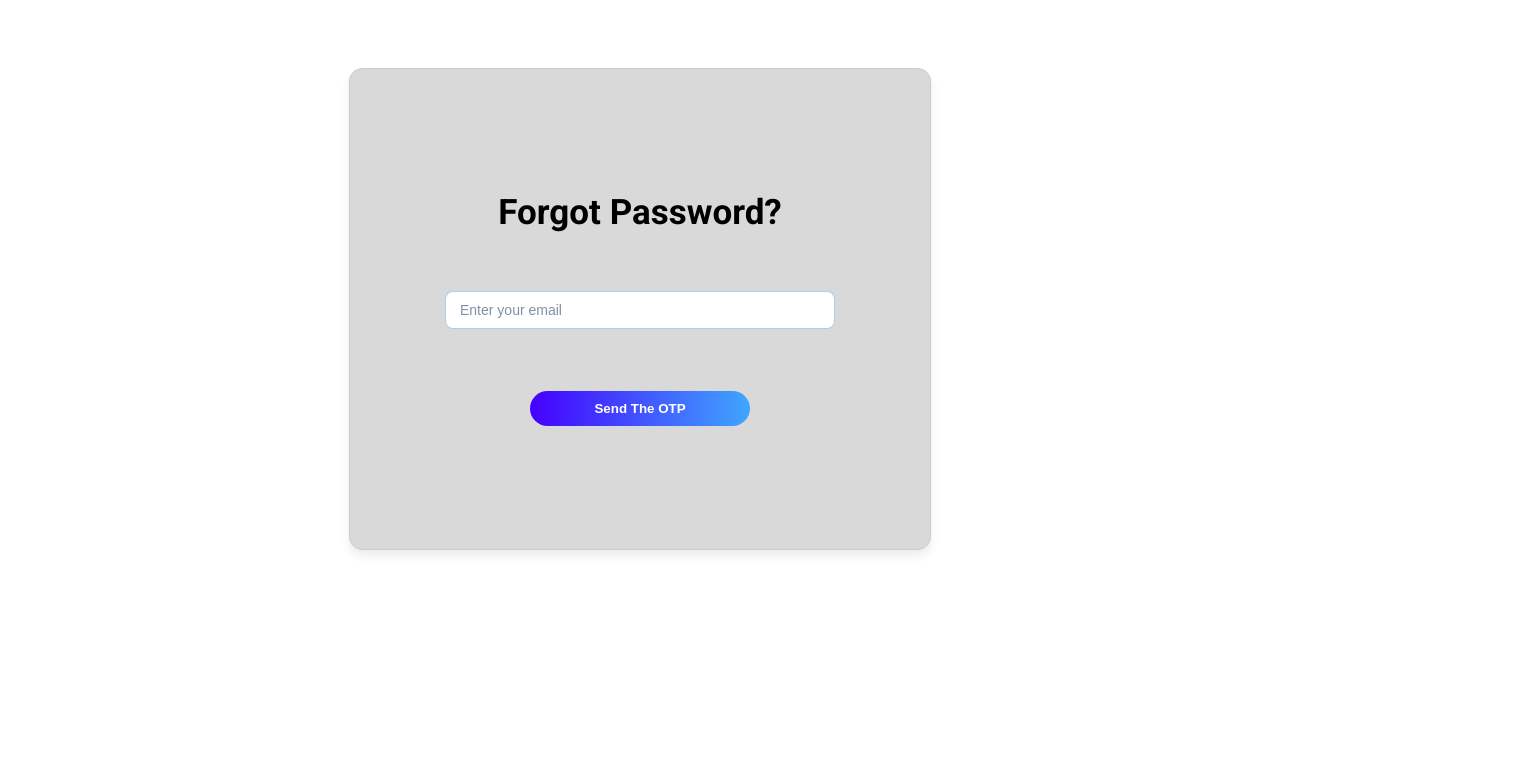
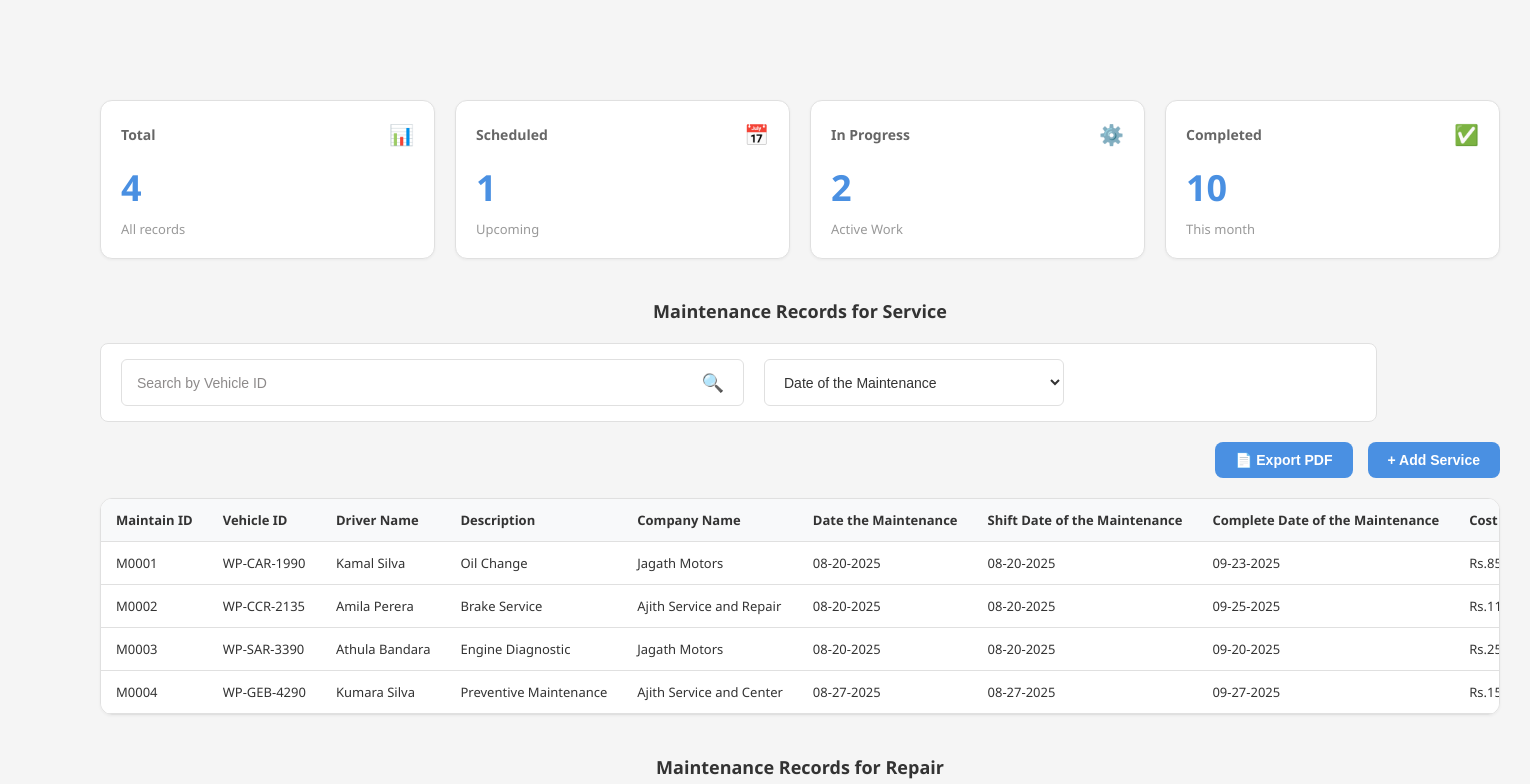
Before and after one commit to PBPerera/FleetCare, a React (Vite) app in the folder frontend/: page / in a window 1280 px wide. Shown: the top 784 px of the page, 1530 px wide, since content can reach past the window. Built offline with nearby package versions, Linux system fonts and the light colour scheme.

Commit message:
Update styles and routes of Maintenance Management Page

```diff
--- a/frontend/src/App.jsx
+++ b/frontend/src/App.jsx
@@ -1,9 +1,26 @@
 import React from "react";
+import { Routes, Route } from 'react-router-dom';
 import ForgotPasswordFlow from "./pages/ForgotPasswordFlow";
+import MaintenanceManagement from './pages/MaintenanceManagement';
+import RepairApprove from './pages/RepairApprove';
+import { MaintenanceProvider } from './context/MaintenanceContext';
 import "./App.css";
 
 function App() {
-  return <ForgotPasswordFlow />;
+  return (
+    <MaintenanceProvider>
+    <Routes>
+      {/* Your existing route */}
+      <Route path="/forgot-password" element={<ForgotPasswordFlow />} />
+
+      {/* Maintenance Management Routes */}
+      <Route path="/" element={<MaintenanceManagement />} />
+      <Route path="/maintenance" element={<MaintenanceManagement />} />
+      <Route path="/repairs/approve" element={<RepairApprove />} />
+
+    </Routes>
+  </MaintenanceProvider>
+);
 }
 
 export default App;
--- a/frontend/src/Styles/global.css
+++ b/frontend/src/Styles/global.css
@@ -1,3 +1,5 @@
+/* src/styles/global.css - Complete CSS Variables */
+
 * {
   margin: 0;
   padding: 0;
@@ -29,11 +31,21 @@
 }
 
 :root {
+  /* Primary Colors - Keep your existing values */
   --primary-blue: #4a90e2;
+  --success-green: #4caf50;
+  --danger-red: #f44336;
+
+  /* Gray Scale - Keep your existing values */
   --light-gray: #f5f5f5;
   --dark-gray: #333;
   --border-gray: #e0e0e0;
   --search-gray: #8D8A8A;
-    --success-green: #4caf50;
-    --danger-red: #f44336;
+
+  /* Additional needed variables */
+  --bg-white: #ffffff;
+  --bg-light: #f5f5f5;
+  --text-dark: #333;
+  --text-light: #666;
+  --text-muted: #95a5a6;
 }
--- a/frontend/src/components/DataTable/Table.jsx
+++ b/frontend/src/components/DataTable/Table.jsx
@@ -1,6 +1,6 @@
 import { useState } from 'react'
 import TableRow from './TableRow.jsx'
-import './Table.css'
+
 
 const Table = ({ columns, rows, onAction, showCheckbox = false, editable = false, onEdit }) => {
   const [selectedRows, setSelectedRows] = useState([])
--- a/frontend/src/components/DataTable/TableRow.jsx
+++ b/frontend/src/components/DataTable/TableRow.jsx
@@ -1,5 +1,5 @@
 import { useState } from 'react'
-import './Table.css'
+
 
 const TableRow = ({ row, columns, isSelected, onSelect, onAction, showCheckbox, editable = false, onEdit }) => {
   // Check if this is a new empty row (no maintenanceId or vehicleId means it's new)
--- a/frontend/src/components/Layout/Layout.jsx
+++ b/frontend/src/components/Layout/Layout.jsx
@@ -1,5 +1,5 @@
 import React from 'react';
-import './Layout.css';
+
 
 const Layout = ({ title, children }) => {
   return (
--- a/frontend/src/components/SearchBar/SearchBar.css
+++ b/frontend/src/components/SearchBar/SearchBar.css
@@ -1,3 +1,5 @@
+/* src/components/SearchBar/SearchBar.css - FIXED */
+
 .searchbar-container {
   background: #FFFFFF;
   border-radius: 8px;
@@ -7,15 +9,17 @@
   display: flex;
   gap: 20px;
   align-items: center;
-    width: 1277px;
-    max-width: 100%;
-    height: 74px;
+  width: 100%;
+  max-width: 1277px;
+  min-height: 74px;
+  height: auto;
 }
 
 .searchbar-input-wrapper {
   position: relative;
   flex: 1;
   max-width: 623px;
+  min-width: 200px;
 }
 
 .searchbar-main-input {
@@ -26,7 +30,7 @@
   border-radius: 6px;
   font-size: 14px;
   background: #FFFFFF;
-    color: var(--search-gray);
+  color: var(--text-dark);
   transition: all 0.3s ease;
 }
 
@@ -34,6 +38,7 @@
   outline: none;
   border-color: var(--primary-blue);
   color: #333;
+  box-shadow: 0 0 0 3px rgba(74, 144, 226, 0.1);
 }
 
 .searchbar-main-input::placeholder {
@@ -50,19 +55,30 @@
   font-size: 18px;
   cursor: pointer;
   color: var(--search-gray);
-    padding: 5px;
+  padding: 5px 10px;
+  transition: all 0.2s ease;
+}
+
+.searchbar-icon-btn:hover {
+  color: var(--primary-blue);
+  transform: translateY(-50%) scale(1.1);
+}
+
+.searchbar-icon-btn:active {
+  transform: translateY(-50%) scale(0.95);
 }
 
 .searchbar-select {
   flex: 1;
   max-width: 300px;
+  min-width: 150px;
   height: 47px;
   padding: 10px 15px;
   border: 1px solid var(--border-gray);
   border-radius: 6px;
   font-size: 14px;
   background: #FFFFFF;
-    color: var(--search-gray);
+  color: var(--text-dark);
   cursor: pointer;
   transition: all 0.3s ease;
 }
@@ -71,4 +87,25 @@
   outline: none;
   border-color: var(--primary-blue);
   color: #333;
+  box-shadow: 0 0 0 3px rgba(74, 144, 226, 0.1);
 }
+
+.searchbar-select option {
+  color: var(--text-dark);
+  background: #FFFFFF;
+}
+
+/* Responsive */
+@media (max-width: 768px) {
+  .searchbar-container {
+    flex-direction: column;
+    height: auto;
+    padding: 15px;
+  }
+
+  .searchbar-input-wrapper,
+  .searchbar-select {
+    max-width: 100%;
+    width: 100%;
+  }
+}
--- a/frontend/src/components/SearchBar/SearchBar.jsx
+++ b/frontend/src/components/SearchBar/SearchBar.jsx
@@ -1,5 +1,5 @@
 import { useState } from 'react'
-import './SearchBar.css'
+
 
 const SearchBar = ({ onFilterChange, filterLabel = "Date of the Maintenance" }) => {
   const [filters, setFilters] = useState({
--- a/frontend/src/pages/MaintenanceManagement.jsx
+++ b/frontend/src/pages/MaintenanceManagement.jsx
@@ -7,7 +7,7 @@ import Table from '../components/DataTable/Table.jsx'
 import Button from '../components/Buttons/Button.jsx'
 import ExportPdfBtn from '../components/ExportPdfBtn.jsx'
 import { MaintenanceContext } from '../context/MaintenanceContext.jsx'
-import './Pages.css'
+
 
 function MaintenanceManagement() {
   const { state, setFilters, addService, addRepair, updateService, updateRepair } = useContext(MaintenanceContext)
--- a/frontend/src/pages/Pages.css
+++ b/frontend/src/pages/Pages.css
@@ -1,11 +1,21 @@
+/* src/pages/Pages.css - All page containers */
+
 .page-container {
   max-width: 1400px;
   margin: 0 auto;
+  width: 100%;
 }
 
 .dashboard-container {
   max-width: 1400px;
   margin: 0 auto;
+  width: 100%;
+}
+
+.audit-log-container {
+  max-width: 1400px;
+  margin: 0 auto;
+  width: 100%;
 }
 
 .action-bar {
@@ -23,3 +33,21 @@
   color: #333;
   text-align: center;
 }
+
+/* Smooth page transitions */
+.page-container,
+.dashboard-container,
+.audit-log-container {
+  animation: fadeIn 0.3s ease-in;
+}
+
+@keyframes fadeIn {
+  from {
+    opacity: 0;
+    transform: translateY(10px);
+  }
+  to {
+    opacity: 1;
+    transform: translateY(0);
+  }
+}
--- a/frontend/src/pages/RepairApprove.jsx
+++ b/frontend/src/pages/RepairApprove.jsx
@@ -5,7 +5,7 @@ import Table from '../components/DataTable/Table.jsx'
 import Button from '../components/Buttons/Button.jsx'
 import ExportPdfBtn from '../components/ExportPdfBtn.jsx'
 import { MaintenanceContext } from '../context/MaintenanceContext.jsx'
-import './Pages.css'
+
 
 function RepairApprove() {
   const { state, setFilters, updateRepair, addRepair } = useContext(MaintenanceContext)
```
Also changed, not shown: frontend/src/main.jsx (+9 -0 lines). Lines whose indentation alone changed are shown as unchanged.
